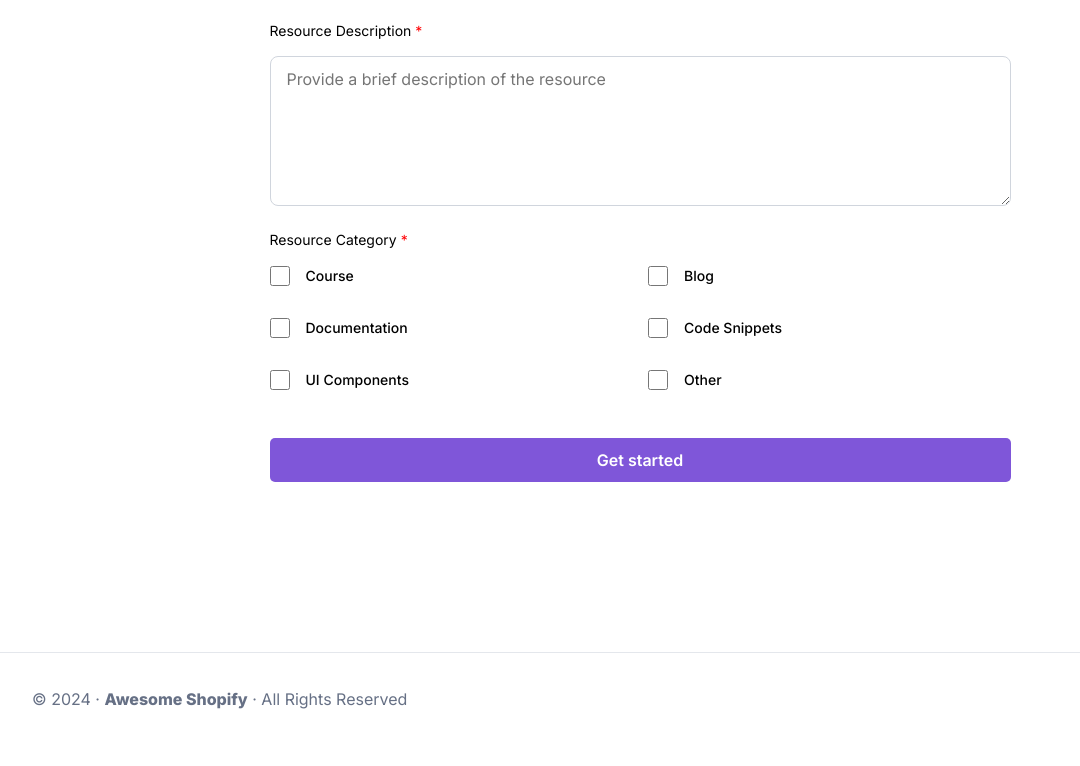
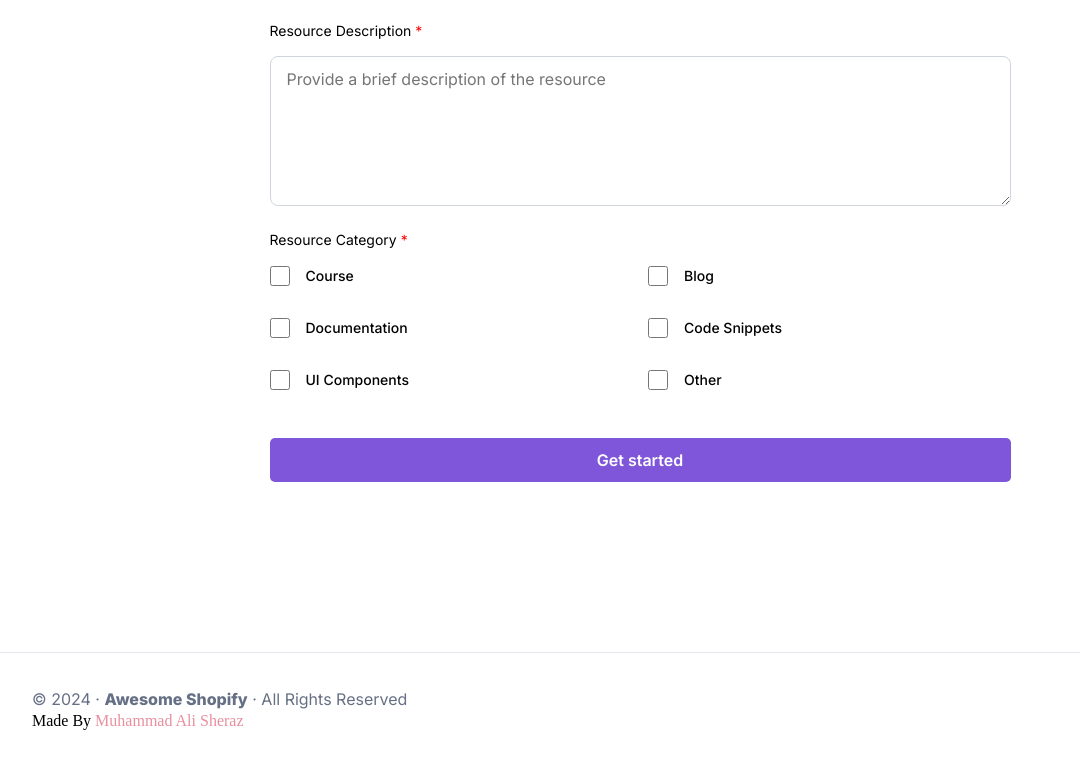
Before and after one commit to alisheraz10/Awesome-Shopify, a plain HTML site: page index.html in a window 1280 px wide. Shown: the part 1743-2509 px from the top of the page, 0-1080 px from the left. Drawn offline with Linux system fonts and the light colour scheme.

Commit message:
Add my name

```diff
--- a/css/main.css
+++ b/css/main.css
@@ -550,3 +550,7 @@ textarea:focus {
     height: 20px;
   }
 }
+
+.name{
+  color: rgb(231, 143, 158);
+}
--- a/index.html
+++ b/index.html
@@ -191,6 +191,9 @@
         <a href="#"><img src="./assets/icons/icon-github.svg" alt="GitHub"></a>
       </div>
     </div>
+    <div class="my-name">
+      Made By <span class="name">Muhammad Ali Sheraz</span>
+    </div>
   </footer>
 </body>
 </html>
```
